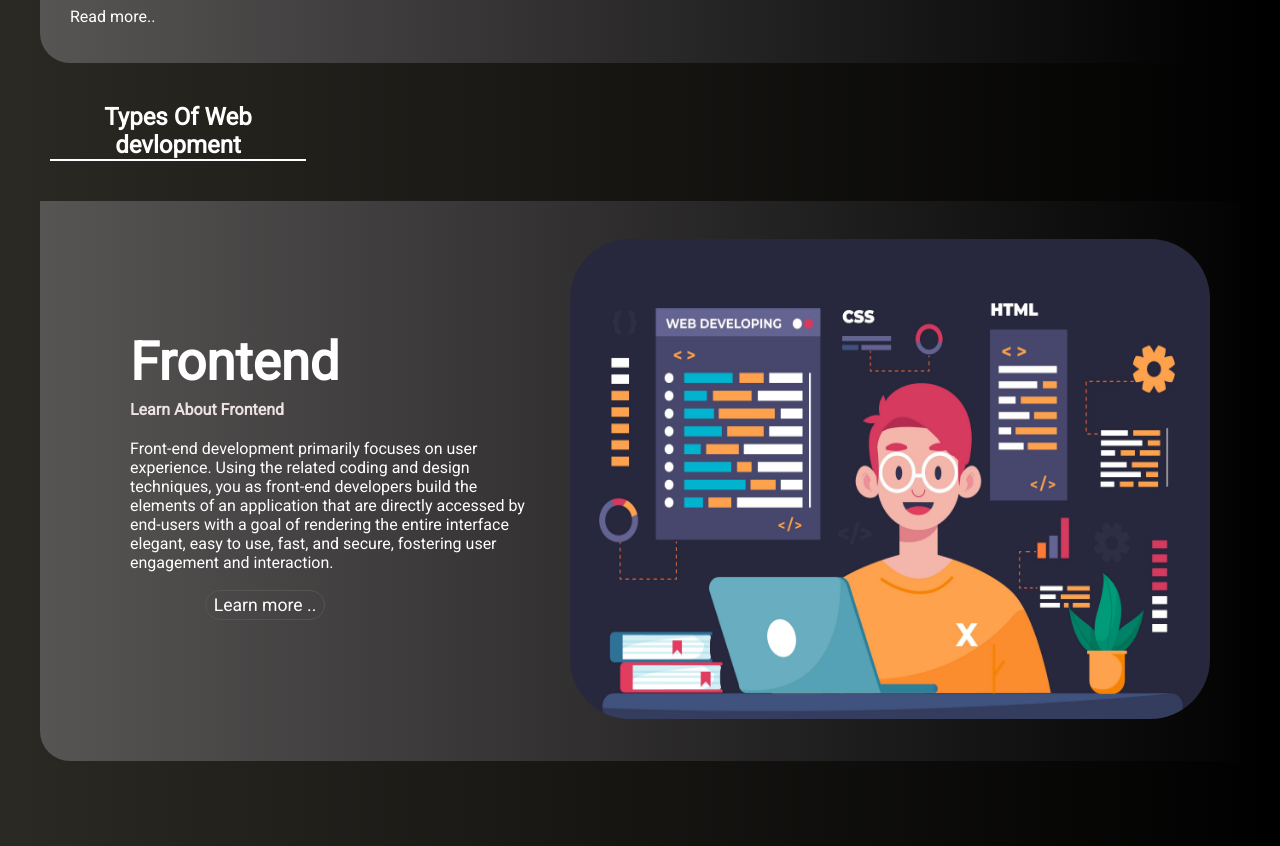
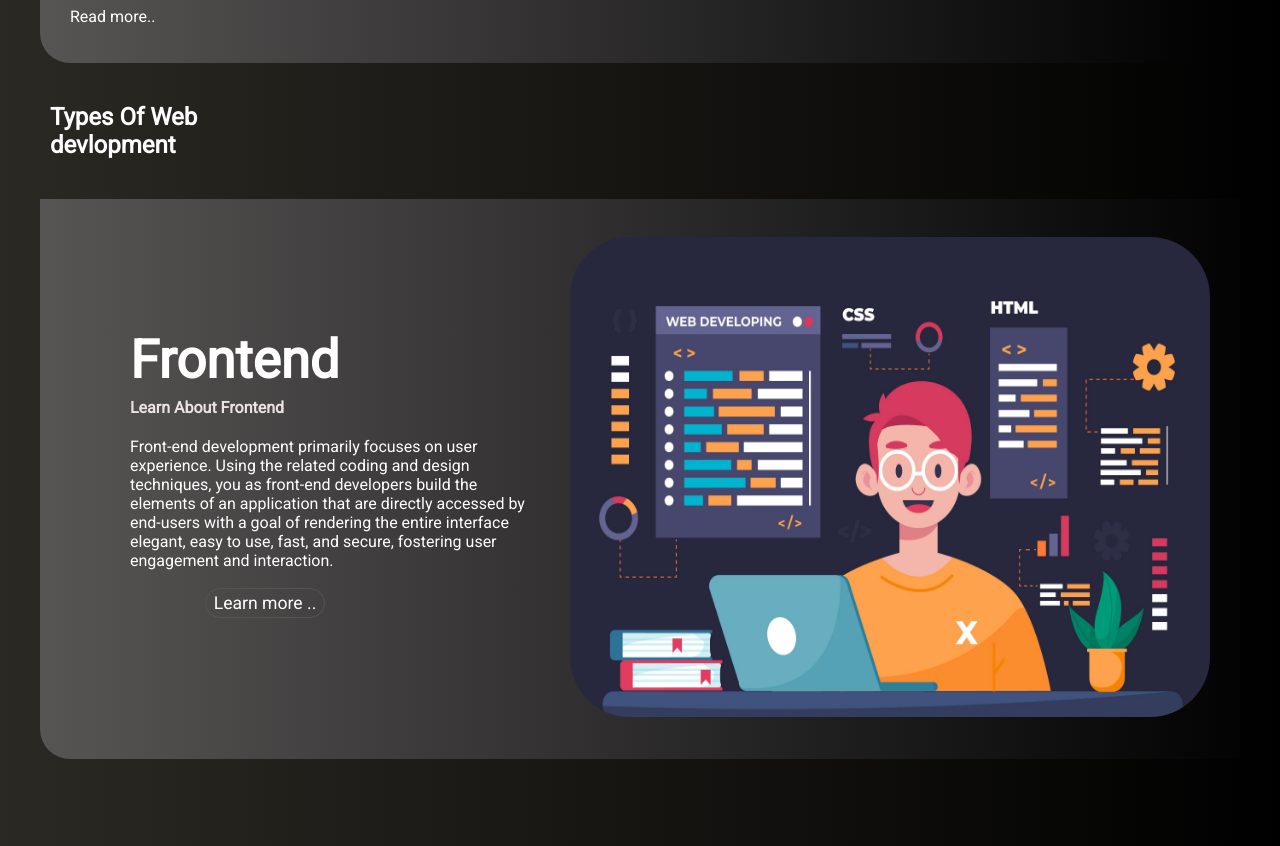
Before and after one commit to Anant1004/Code_On_web, a plain HTML site: page index.html in a window 1280 px wide. Shown: the part 937-1783 px from the top of the page. Drawn offline with nearby package versions, Linux system fonts and the light colour scheme.

Commit message:
chnanged the layout of type of web dev

```diff
--- a/style.css
+++ b/style.css
@@ -264,9 +264,9 @@ button:hover {
 
 .type-of-web{
     margin-left: 50px;
-    border-bottom: 2px solid white;
+    /* border-bottom: 2px solid white; */
     width: 20%;
-    text-align: center;
+    /* text-align: center; */
 
 }
 .type-of-web h2{
```
